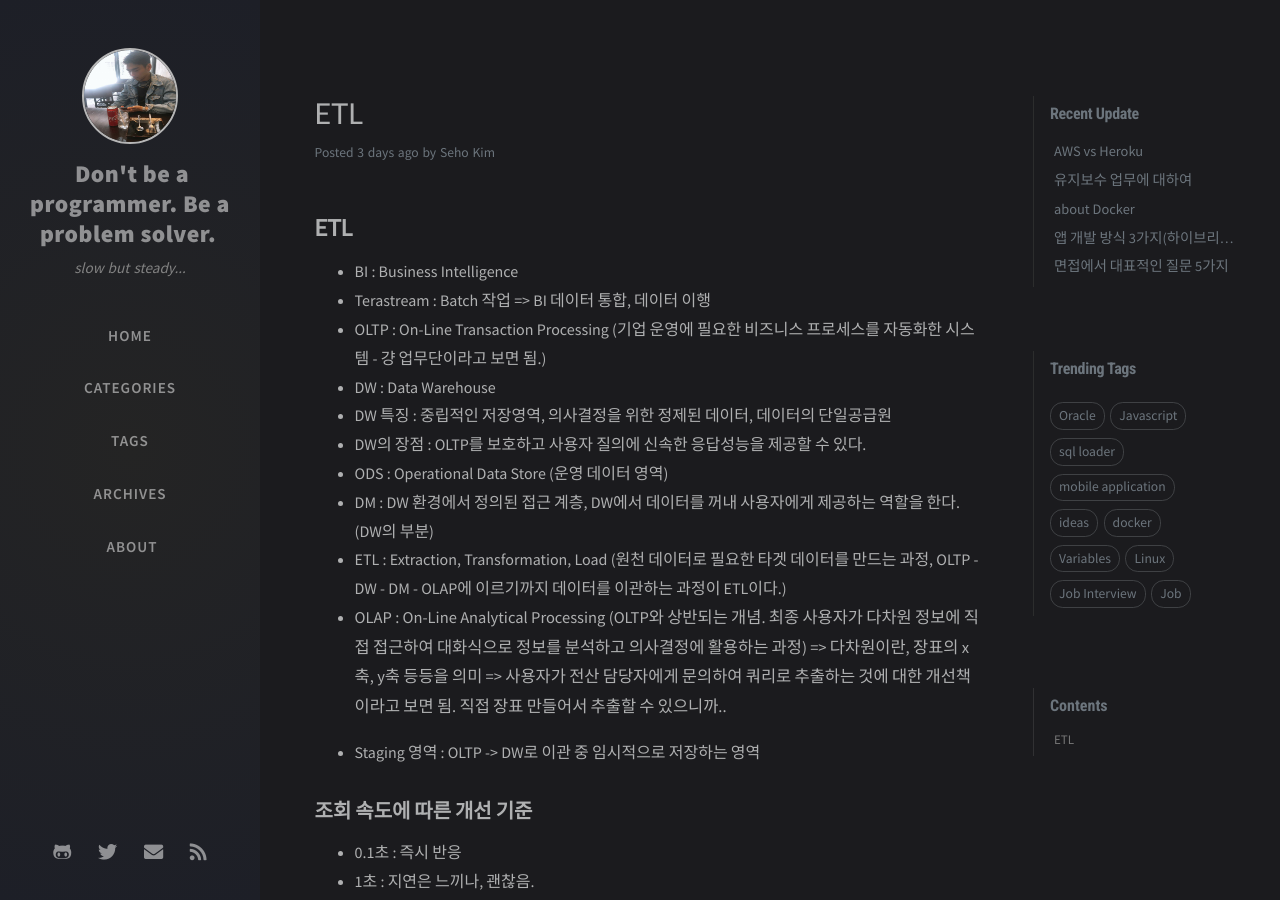
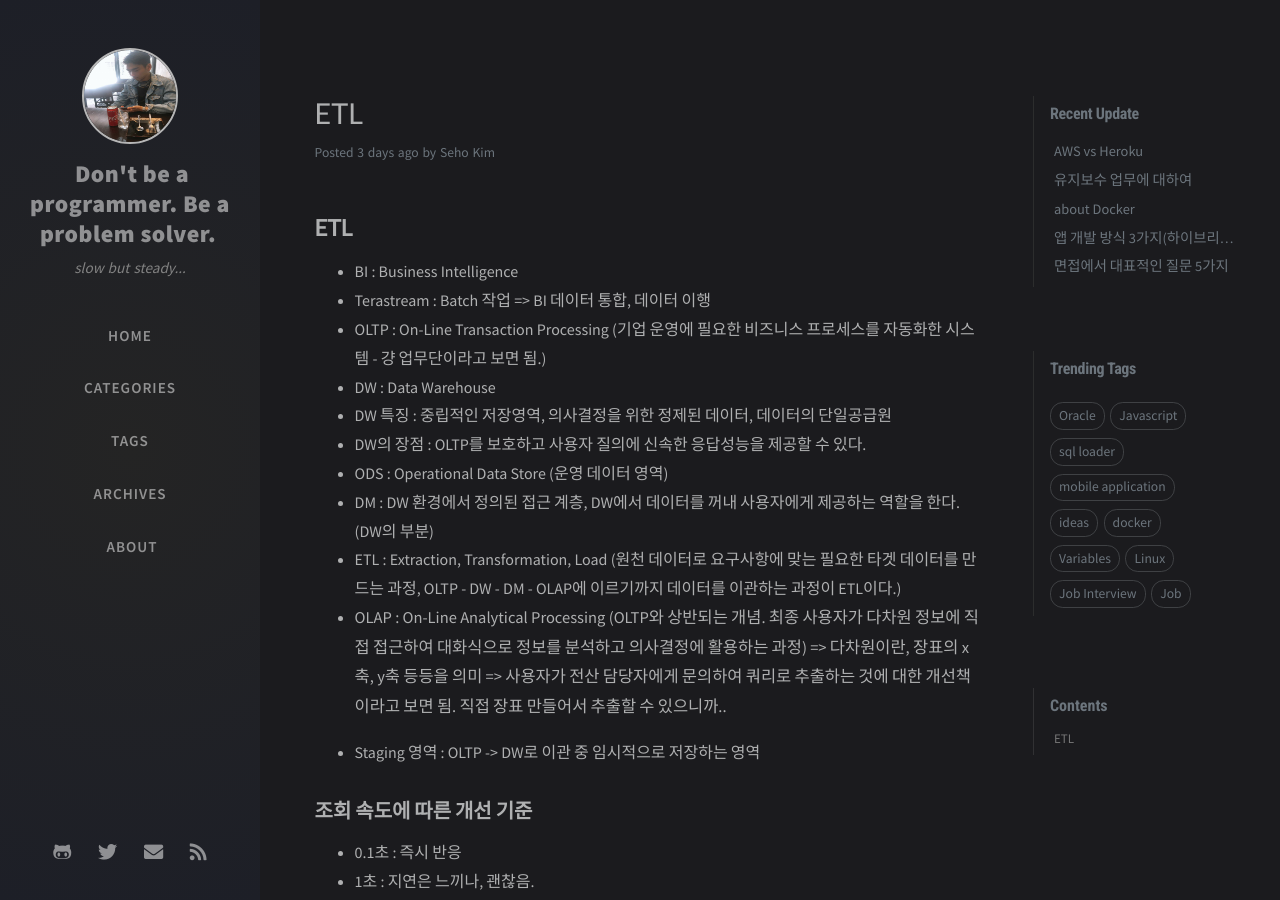
Before and after one commit to eurowondollaryen/eurowondollaryen.github.io, a Jekyll site: the page built from _posts/2020-09-23-etl.md, in a window 1280 px wide and 900 px high. Built offline with Jekyll 4.4.1, drawn with Linux system fonts in a browser that asks for light colours; nearby versions of some CDN libraries; comment, search, counter and statistics services are not loaded.

Commit message:
modified post

```diff
--- a/_posts/2020-09-23-etl.md
+++ b/_posts/2020-09-23-etl.md
@@ -19,7 +19,7 @@ comments: true
 - DW의 장점 : OLTP를 보호하고 사용자 질의에 신속한 응답성능을 제공할 수 있다.
 - ODS : Operational Data Store (운영 데이터 영역)
 - DM : DW 환경에서 정의된 접근 계층, DW에서 데이터를 꺼내 사용자에게 제공하는 역할을 한다. (DW의 부분)
-- ETL : Extraction, Transformation, Load (원천 데이터로 필요한 타겟 데이터를 만드는 과정, OLTP - DW - DM - OLAP에 이르기까지 데이터를 이관하는 과정이 ETL이다.)
+- ETL : Extraction, Transformation, Load (원천 데이터로 요구사항에 맞는 필요한 타겟 데이터를 만드는 과정, OLTP - DW - DM - OLAP에 이르기까지 데이터를 이관하는 과정이 ETL이다.)
 - OLAP : On-Line Analytical Processing (OLTP와 상반되는 개념. 최종 사용자가 다차원 정보에 직접 접근하여 대화식으로 정보를 분석하고 의사결정에 활용하는 과정) => 다차원이란, 장표의 x축, y축 등등을 의미 => 사용자가 전산 담당자에게 문의하여 쿼리로 추출하는 것에 대한 개선책이라고 보면 됨. 직접 장표 만들어서 추출할 수 있으니까..
 
 - Staging 영역 : OLTP -> DW로 이관 중 임시적으로 저장하는 영역
```
